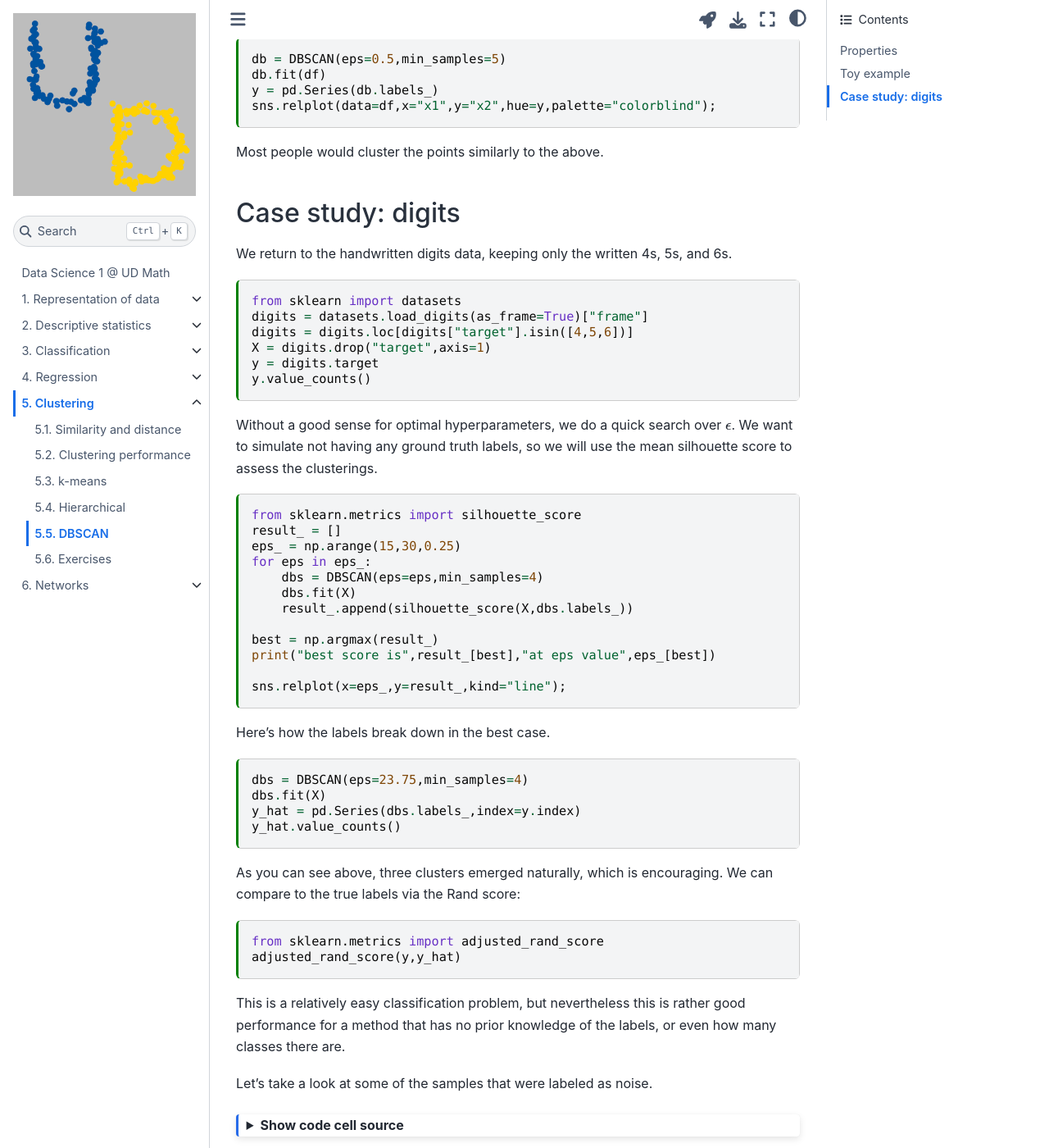
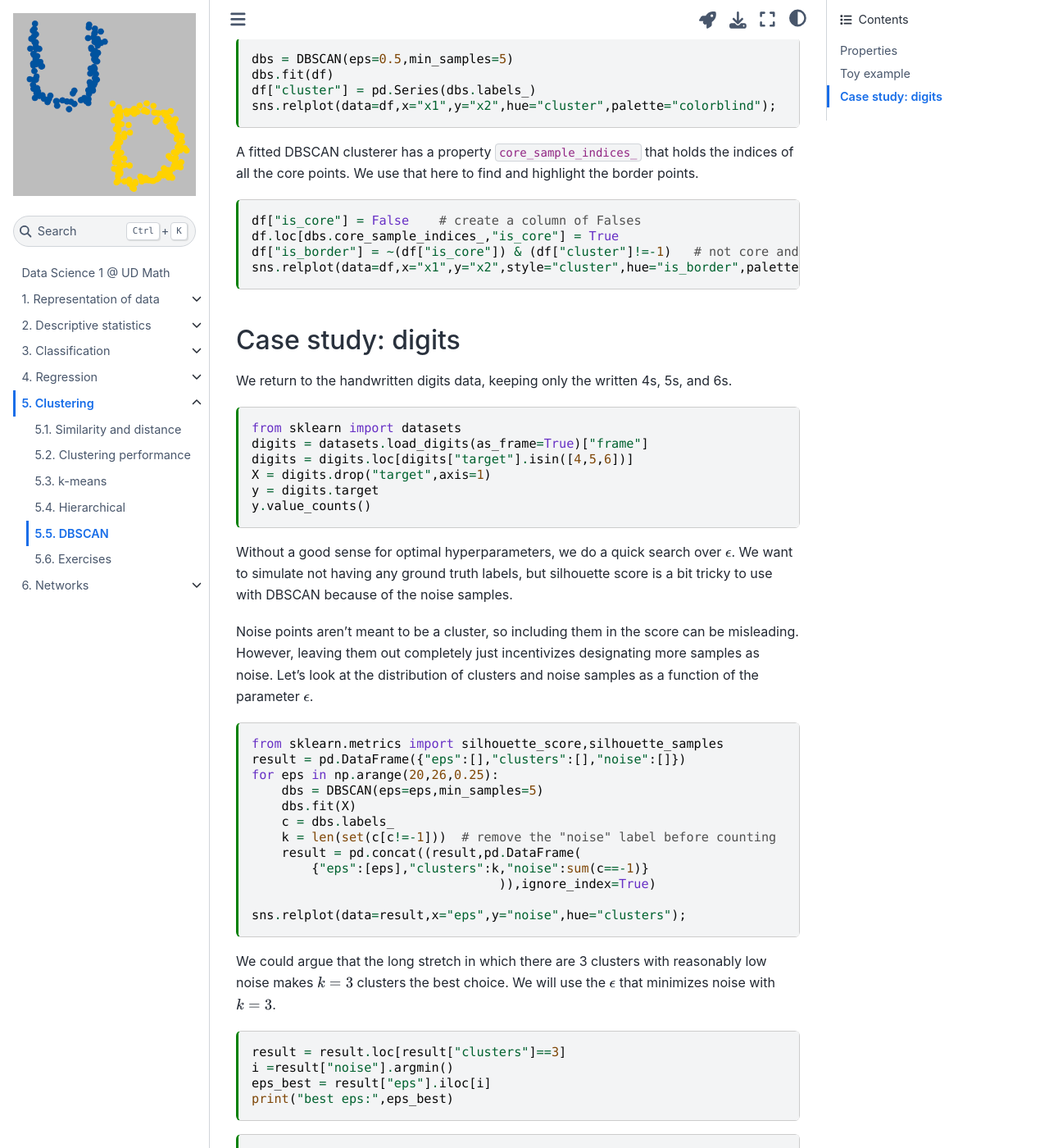
Before and after one commit to UD-Math-Data-Science-1/notes, a Jupyter Book: the page built from clustering/dbscan.md, in a window 1280 px wide and 1400 px high, scrolled down 3038 px. Shown: the whole window at 82% size. Built offline with Jupyter Book 1.0.4 settings and Sphinx 7.4.7 and the Sphinx Book theme 1.1.4, drawn with Linux system fonts in a browser that asks for light colours; pages that are not in the unit, such as notebooks, are missing from menus; some of the changed text lies outside the part shown.

Commit message:
Improve clustering material

````diff
--- a/clustering/dbscan.md
+++ b/clustering/dbscan.md
@@ -34,11 +34,11 @@ $$
 \left[
 \begin{array}{cccccc}
 0 & \sqrt{8} & \sqrt{7} & \sqrt{3} & \sqrt{5} & \sqrt{11} \\
-\sqrt{8} & \0 & \sqrt{12} & \sqrt{14} & \sqrt{12} & \sqrt{10} \\
+\sqrt{8} & 0 & \sqrt{12} & \sqrt{14} & \sqrt{12} & \sqrt{10} \\
 \sqrt{7} & \sqrt{12} & 0 & \sqrt{10} & \sqrt{10} & \sqrt{8} \\
-\sqrt{3} & \sqrt{14} & \sqrt{10} & \0 & \sqrt{3} & \sqrt{12} \\
-\sqrt{5} & \sqrt{12} & \sqrt{10} & \sqrt{3} & \0 & \sqrt{3} \\
-\sqrt{11} & \sqrt{10} & \sqrt{8} & \sqrt{12} & \sqrt{10} & \0 \\
+\sqrt{3} & \sqrt{14} & \sqrt{10} & 0 & \sqrt{3} & \sqrt{12} \\
+\sqrt{5} & \sqrt{12} & \sqrt{10} & \sqrt{3} & 0 & \sqrt{3} \\
+\sqrt{11} & \sqrt{10} & \sqrt{8} & \sqrt{12} & \sqrt{10} & 0 \\
 \end{array}
 \right]
 $$
@@ -146,31 +146,39 @@ sns.displot(x=pd.Series(N,name="number of neighbors"));
 So for $N_\text{min}=40$, say, every point will be a core point. The neighborhoods overlap so much that they all end up in a single cluster:
 
 ```{code-cell} ipython3
-db = DBSCAN(eps=2,min_samples=40)
-db.fit(df)
-y = pd.Series(db.labels_)
+dbs = DBSCAN(eps=2,min_samples=40)
+dbs.fit(df)
+y = pd.Series(dbs.labels_)
 print("epsilon=2:",sum(y==-1),"noise points,",sum(y.unique()!=-1),"clusters")
 ```
 
 In between, most points belong to one of the two natural clusters.
 
 ```{code-cell} ipython3
-db = DBSCAN(eps=0.5,min_samples=4)
-db.fit(df)
-y = pd.Series(db.labels_)
-sns.relplot(data=df,x="x1",y="x2",hue=y,palette="colorblind");
+dbs = DBSCAN(eps=0.5,min_samples=4)
+dbs.fit(df)
+df["cluster"] = pd.Series(dbs.labels_)
+sns.relplot(data=df,x="x1",y="x2",hue="cluster",palette="colorblind");
 ```
 
 We can convert some of the tiny clusters above into noise points by adjusting $N_\text{min}$.
 
 ```{code-cell} ipython3
-db = DBSCAN(eps=0.5,min_samples=5)
-db.fit(df)
-y = pd.Series(db.labels_)
-sns.relplot(data=df,x="x1",y="x2",hue=y,palette="colorblind");
+dbs = DBSCAN(eps=0.5,min_samples=5)
+dbs.fit(df)
+df["cluster"] = pd.Series(dbs.labels_)
+sns.relplot(data=df,x="x1",y="x2",hue="cluster",palette="colorblind");
 ```
 
-Most people would cluster the points similarly to the above.
+A fitted DBSCAN clusterer has a property `core_sample_indices_` that holds the indices of all the core points. We use that here to find and highlight the border points.
+
+```{code-cell} ipython3
+df["is_core"] = False    # create a column of Falses
+df.loc[dbs.core_sample_indices_,"is_core"] = True
+df["is_border"] = ~(df["is_core"]) & (df["cluster"]!=-1)   # not core and not noise
+sns.relplot(data=df,x="x1",y="x2",style="cluster",hue="is_border",palette="colorblind");
+```
+
 
 ## Case study: digits
 
@@ -185,40 +193,49 @@ y = digits.target
 y.value_counts()
 ```
 
-Without a good sense for optimal hyperparameters, we do a quick search over $\epsilon$. We want to simulate not having any ground truth labels, so we will use the mean silhouette score to assess the clusterings.
+Without a good sense for optimal hyperparameters, we do a quick search over $\epsilon$. We want to simulate not having any ground truth labels, but silhouette score is a bit tricky to use with DBSCAN because of the noise samples.
+
+Noise points aren't meant to be a cluster, so including them in the score can be misleading. However, leaving them out completely just incentivizes designating more samples as noise. Let's look at the distribution of clusters and noise samples as a function of the parameter $\epsilon$.
 
 ```{code-cell} ipython3
-from sklearn.metrics import silhouette_score
-result_ = []
-eps_ = np.arange(15,30,0.25)
-for eps in eps_:
-    dbs = DBSCAN(eps=eps,min_samples=4)
+from sklearn.metrics import silhouette_score,silhouette_samples
+result = pd.DataFrame({"eps":[],"clusters":[],"noise":[]})
+for eps in np.arange(20,26,0.25):
+    dbs = DBSCAN(eps=eps,min_samples=5)
     dbs.fit(X)
-    result_.append(silhouette_score(X,dbs.labels_))
+    c = dbs.labels_
+    k = len(set(c[c!=-1]))  # remove the "noise" label before counting
+    result = pd.concat((result,pd.DataFrame(
+        {"eps":[eps],"clusters":k,"noise":sum(c==-1)}
+                                 )),ignore_index=True)
 
-best = np.argmax(result_)
-print("best score is",result_[best],"at eps value",eps_[best])
-
-sns.relplot(x=eps_,y=result_,kind="line");
+sns.relplot(data=result,x="eps",y="noise",hue="clusters");
 ```
 
-Here's how the labels break down in the best case.
+We could argue that the long stretch in which there are 3 clusters with reasonably low noise makes $k=3$ clusters the best choice. We will use the $\epsilon$ that minimizes noise with $k=3$.
 
 ```{code-cell} ipython3
-dbs = DBSCAN(eps=23.75,min_samples=4)
+result = result.loc[result["clusters"]==3]
+i =result["noise"].argmin()
+eps_best = result["eps"].iloc[i]
+print("best eps:",eps_best)
+```
+
+```{code-cell} ipython3
+dbs = DBSCAN(eps=eps_best,min_samples=5)
 dbs.fit(X)
 y_hat = pd.Series(dbs.labels_,index=y.index)
 y_hat.value_counts()
 ```
 
-As you can see above, three clusters emerged naturally, which is encouraging. We can compare to the true labels via the Rand score:
+The three clusters have nearly equal size, which is encouraging. We can compare to the true labels via the Rand score:
 
 ```{code-cell} ipython3
 from sklearn.metrics import adjusted_rand_score
 adjusted_rand_score(y,y_hat)
 ```
 
-This is a relatively easy classification problem, but nevertheless this is rather good performance for a method that has no prior knowledge of the labels, or even how many classes there are.
+This is a relatively easy classification problem, but nevertheless this is good performance for a method that has no prior knowledge of the labels, or even how many classes there are.
 
 Let's take a look at some of the samples that were labeled as noise.
 
````
Also changed, not shown: clustering/exercises.md (+1 -1 lines), clustering/performance.md (+33 -5 lines), _static/plane_points.png (added), _static/plane_points.svg (added), 1 other file.
